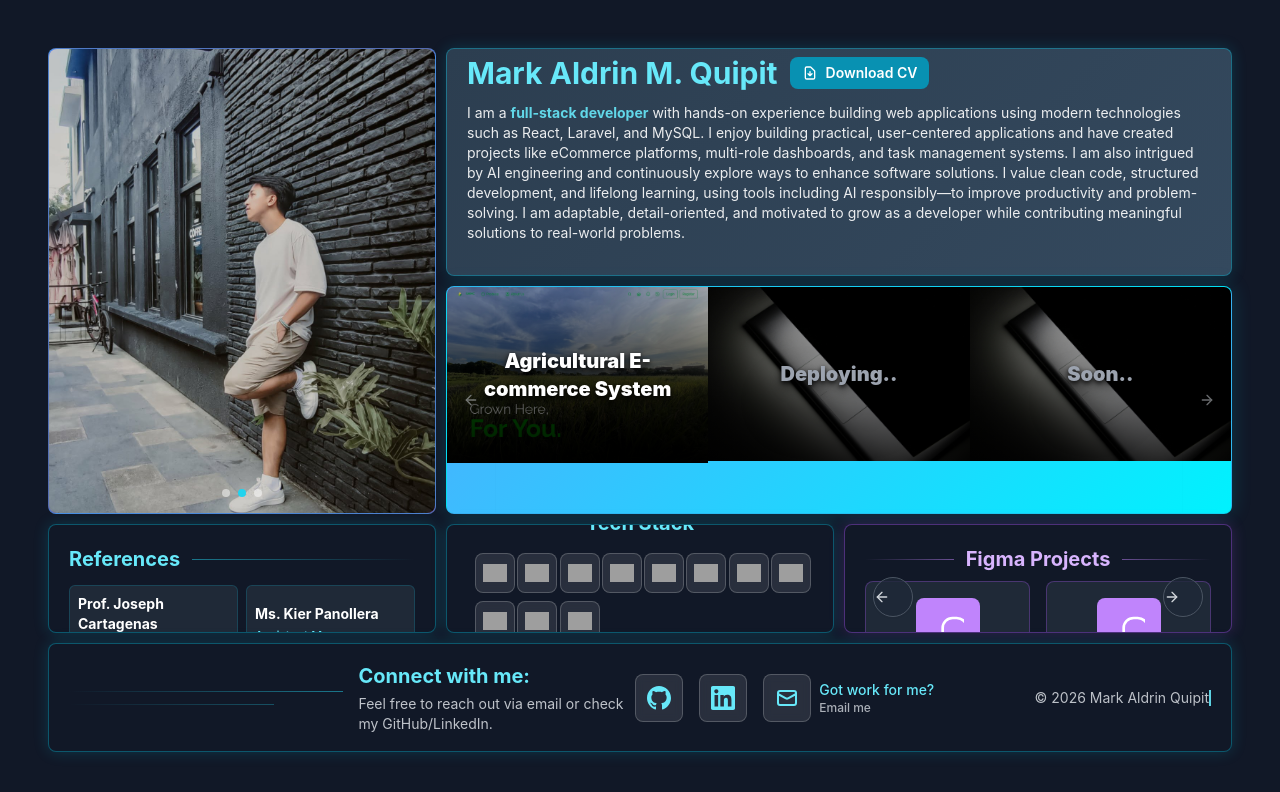
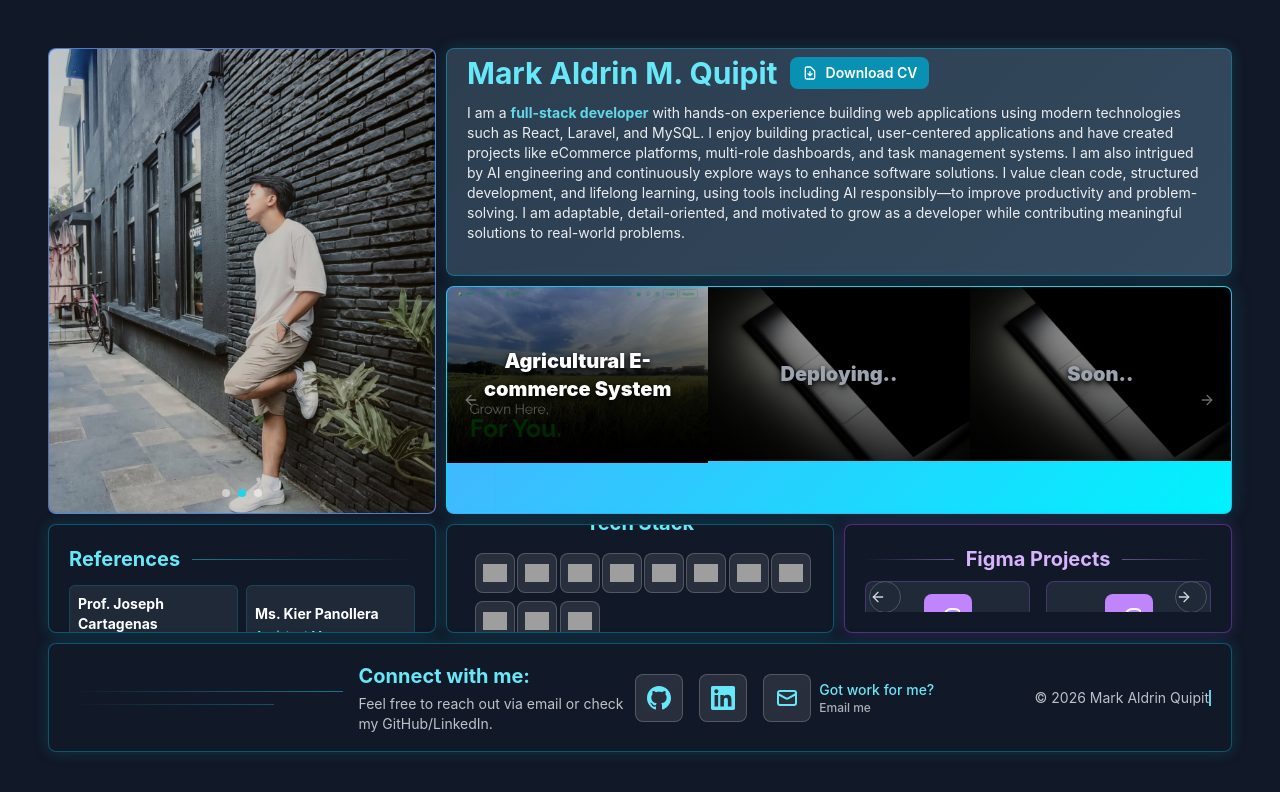
Before and after one commit to MarkA-Quipit/Grid-Portfolio, a React (Create React App) app: page / in a window 1280 px wide. Shown: the top 792 px of the page. Built offline with nearby package versions, Linux system fonts and the light colour scheme; grey boxes are pictures that could not be loaded.

Commit message:
updated figma carousel constraints

```diff
--- a/src/components/FigmaProjects.tsx
+++ b/src/components/FigmaProjects.tsx
@@ -1,10 +1,4 @@
 import React from 'react';
-import {
-  Tooltip,
-  TooltipContent,
-  TooltipProvider,
-  TooltipTrigger,
-} from "./ui/tooltip"
 import {
   Carousel,
   CarouselContent,
@@ -118,21 +112,20 @@ const FigmaProjects: React.FC<FigmaProjectsProps> = ({
   ];
 
   return (
-    <TooltipProvider delayDuration={300}>
-      <div className="figma-projects rounded-lg border border-purple-500 border-opacity-40 p-3 sm:p-4 lg:p-5 flex flex-col relative overflow-hidden transition-all duration-300 shadow-[0_0_15px_rgba(168,85,247,0.2)] min-h-0 hover:-translate-y-0.5 hover:shadow-[0_0_25px_rgba(168,85,247,0.4)] hover:border-opacity-80 bg-gray-900 w-full h-full">
-        <div className="figma-content relative z-[2] text-white h-full flex flex-col">
+    <div className="figma-projects rounded-lg border border-purple-500 border-opacity-40 p-3 sm:p-4 lg:p-5 flex flex-col relative overflow-hidden transition-all duration-300 shadow-[0_0_15px_rgba(168,85,247,0.2)] min-h-0 hover:-translate-y-0.5 hover:shadow-[0_0_25px_rgba(168,85,247,0.4)] hover:border-opacity-80 bg-gray-900 w-full h-full max-h-full">
+      <div className="figma-content relative z-[2] text-white h-full flex flex-col max-h-full">
         {/* Title with horizontal lines on both sides */}
-          <div className="mb-2 sm:mb-3 lg:mb-1 xl:mb-2 2xl:mb-3 flex items-center w-full">
+        <div className="mb-2 sm:mb-3 lg:mb-1 xl:mb-2 2xl:mb-3 flex items-center w-full flex-shrink-0">
           <div className="flex-1 h-px bg-gradient-to-l from-purple-400/50 to-transparent"></div>
-            <h2 className="text-lg sm:text-xl lg:text-lg xl:text-xl 2xl:text-2xl font-bold text-purple-300 mx-2 sm:mx-4 lg:mx-2 xl:mx-3 2xl:mx-4">{title}</h2>
+          <h2 className="text-lg sm:text-xl lg:text-lg xl:text-xl 2xl:text-2xl font-bold text-purple-300 mx-2 sm:mx-4 lg:mx-2 xl:mx-3 2xl:mx-4 whitespace-nowrap">{title}</h2>
           <div className="flex-1 h-px bg-gradient-to-r from-purple-400/50 to-transparent"></div>
         </div>
         {description && (
-            <p className="figma-description leading-relaxed opacity-90 text-xs sm:text-sm lg:text-xs xl:text-sm 2xl:text-base mb-3 sm:mb-4 lg:mb-2 xl:mb-3 2xl:mb-4">{description}</p>
+          <p className="figma-description leading-relaxed opacity-90 text-xs sm:text-sm lg:text-xs xl:text-sm 2xl:text-base mb-3 sm:mb-4 lg:mb-2 xl:mb-3 2xl:mb-4 flex-shrink-0">{description}</p>
         )}
 
-          {/* Figma projects carousel */}
-          <div className="flex-1 relative min-h-0">
+        {/* Figma projects carousel - constrained to remaining space */}
+        <div className="flex-1 relative min-h-0 max-h-full overflow-hidden">
           <Carousel
             className="w-full h-full"
             opts={{
@@ -144,19 +137,19 @@ const FigmaProjects: React.FC<FigmaProjectsProps> = ({
             <CarouselContent className="h-full">
               {figmaProjects.slice(0, 6).map((project) => (
                 <CarouselItem key={project.id} className="basis-full lg:basis-1/2 h-full">
-                    <div className="w-full h-full bg-gray-800 border border-purple-500/30 rounded-lg hover:bg-gray-700 transition-all duration-300 group cursor-pointer relative overflow-hidden p-4 flex flex-col justify-center items-center text-center">
-                      {/* Figma icon */}
-                      <div className="w-16 h-16 bg-purple-400 rounded-lg flex items-center justify-center mb-4">
-                        <svg className="w-8 h-8 text-white" fill="currentColor" viewBox="0 0 24 24">
+                  <div className="w-full h-full bg-gray-800 border border-purple-500/30 rounded-lg hover:bg-gray-700 transition-all duration-300 group cursor-pointer relative overflow-hidden p-3 lg:p-2 xl:p-3 flex flex-col justify-center items-center text-center">
+                    {/* Figma icon - responsive sizing */}
+                    <div className="w-12 h-12 lg:w-10 lg:h-10 xl:w-12 xl:h-12 bg-purple-400 rounded-lg flex items-center justify-center mb-2 lg:mb-1 xl:mb-2 flex-shrink-0">
+                      <svg className="w-6 h-6 lg:w-5 lg:h-5 xl:w-6 xl:h-6 text-white" fill="currentColor" viewBox="0 0 24 24">
                         <path d="M15.5 2A8.5 8.5 0 0 0 7 10.5v3A8.5 8.5 0 0 0 15.5 22h3A8.5 8.5 0 0 0 27 13.5v-3A8.5 8.5 0 0 0 18.5 2h-3zM15.5 4h3A6.5 6.5 0 0 1 25 10.5v3A6.5 6.5 0 0 1 18.5 20h-3A6.5 6.5 0 0 1 9 13.5v-3A6.5 6.5 0 0 1 15.5 4z"/>
                       </svg>
                     </div>
 
-                      {/* Project info */}
-                      <h3 className="text-lg font-bold text-white group-hover:text-purple-300 transition-colors duration-300 mb-2">
+                    {/* Project info - responsive text sizing */}
+                    <h3 className="text-base lg:text-sm xl:text-base font-bold text-white group-hover:text-purple-300 transition-colors duration-300 mb-1 lg:mb-0.5 xl:mb-1 leading-tight">
                       {project.name}
                     </h3>
-                      <p className="text-sm text-gray-300 group-hover:text-gray-200 transition-colors duration-300 leading-relaxed">
+                    <p className="text-xs lg:text-xs xl:text-sm text-gray-300 group-hover:text-gray-200 transition-colors duration-300 leading-tight line-clamp-3">
                       {project.description}
                     </p>
                   </div>
@@ -164,14 +157,13 @@ const FigmaProjects: React.FC<FigmaProjectsProps> = ({
               ))}
             </CarouselContent>
 
-              {/* Navigation buttons */}
-              <CarouselPrevious className="absolute left-2 top-1/2 -translate-y-1/2 h-10 w-10 bg-gray-800/80 border border-gray-600 text-gray-300 rounded-full hover:bg-gray-700 hover:text-purple-300 transition-all duration-300" />
-              <CarouselNext className="absolute right-2 top-1/2 -translate-y-1/2 h-10 w-10 bg-gray-800/80 border border-gray-600 text-gray-300 rounded-full hover:bg-gray-700 hover:text-purple-300 transition-all duration-300" />
+            {/* Navigation buttons - positioned to stay within bounds */}
+            <CarouselPrevious className="absolute left-1 lg:left-0.5 xl:left-1 top-1/2 -translate-y-1/2 h-8 w-8 lg:h-6 lg:w-6 xl:h-8 xl:w-8 bg-gray-800/80 border border-gray-600 text-gray-300 rounded-full hover:bg-gray-700 hover:text-purple-300 transition-all duration-300 z-10" />
+            <CarouselNext className="absolute right-1 lg:right-0.5 xl:right-1 top-1/2 -translate-y-1/2 h-8 w-8 lg:h-6 lg:w-6 xl:h-8 xl:w-8 bg-gray-800/80 border border-gray-600 text-gray-300 rounded-full hover:bg-gray-700 hover:text-purple-300 transition-all duration-300 z-10" />
           </Carousel>
         </div>
       </div>
     </div>
-    </TooltipProvider>
   );
 };
 
```
Lines whose indentation alone changed are shown as unchanged.
